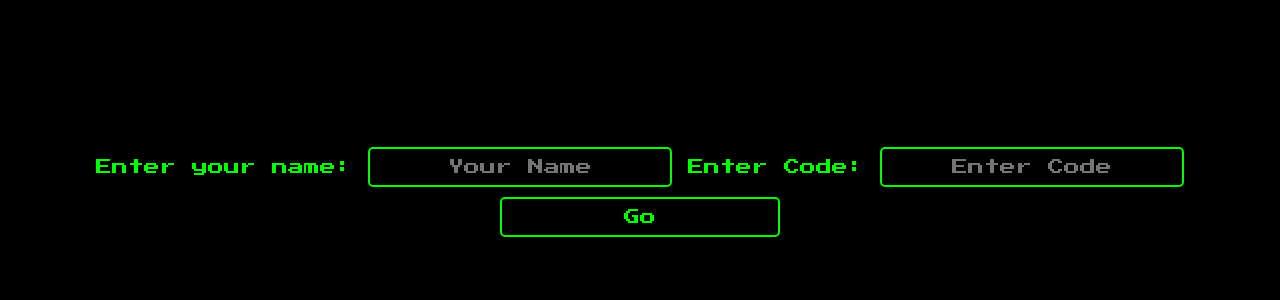
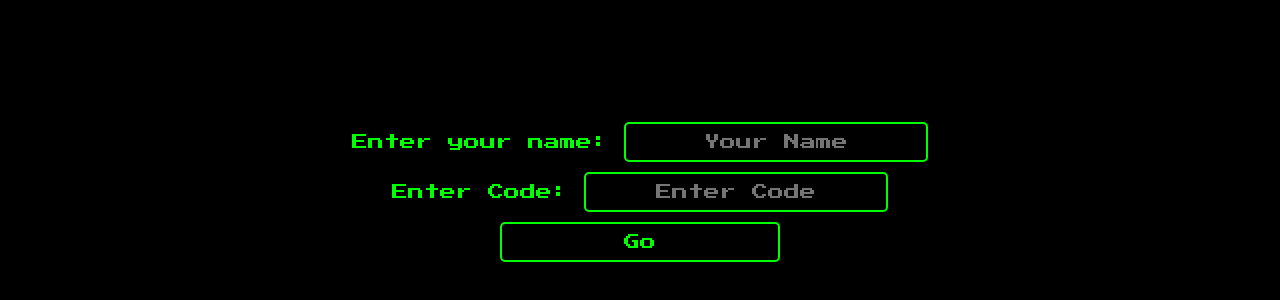
Before and after one commit to sghme/ctd, a plain HTML site: page index.html in a window 1280 px wide. Shown: the part 180-480 px from the top of the page. Drawn offline with Linux system fonts and the light colour scheme.

Commit message:
Update index.html

```diff
--- a/index.html
+++ b/index.html
@@ -114,9 +114,9 @@
 <body>
     <div class="container" id="mainContainer">
         <label for="name">Enter your name:</label>
-        <input type="text" id="name" placeholder="Your Name">
+        <input type="text" id="name" placeholder="Your Name"> <br>
         <label for="code">Enter Code:</label>
-        <input type="text" id="code" placeholder="Enter Code">
+        <input type="text" id="code" placeholder="Enter Code"> <br>
         <button onclick="showGreeting()">Go</button>
         <div class="greeting hidden" id="greeting"></div>
         <button id="nextButton" class="hidden" onclick="showNext()">Next</button>
```
